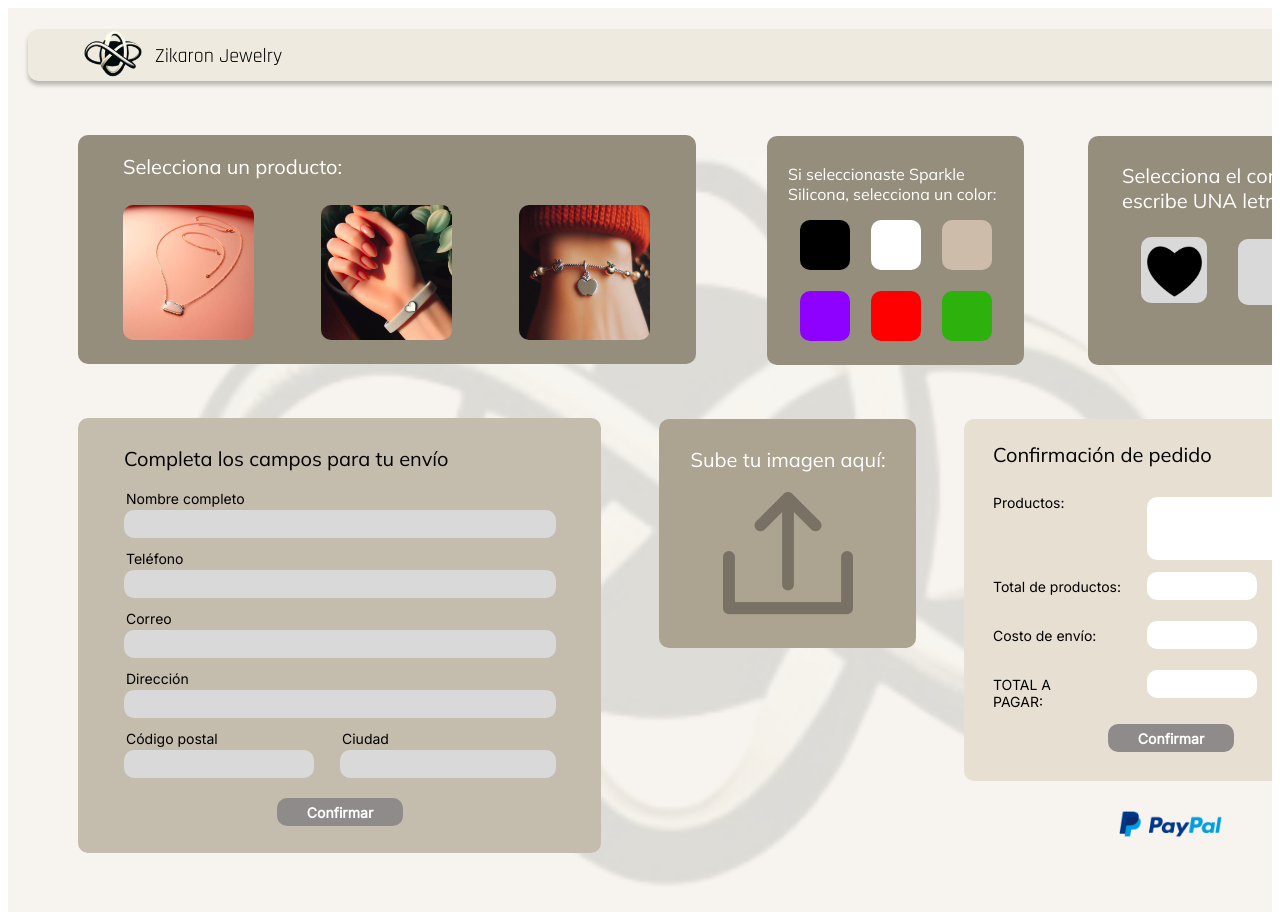
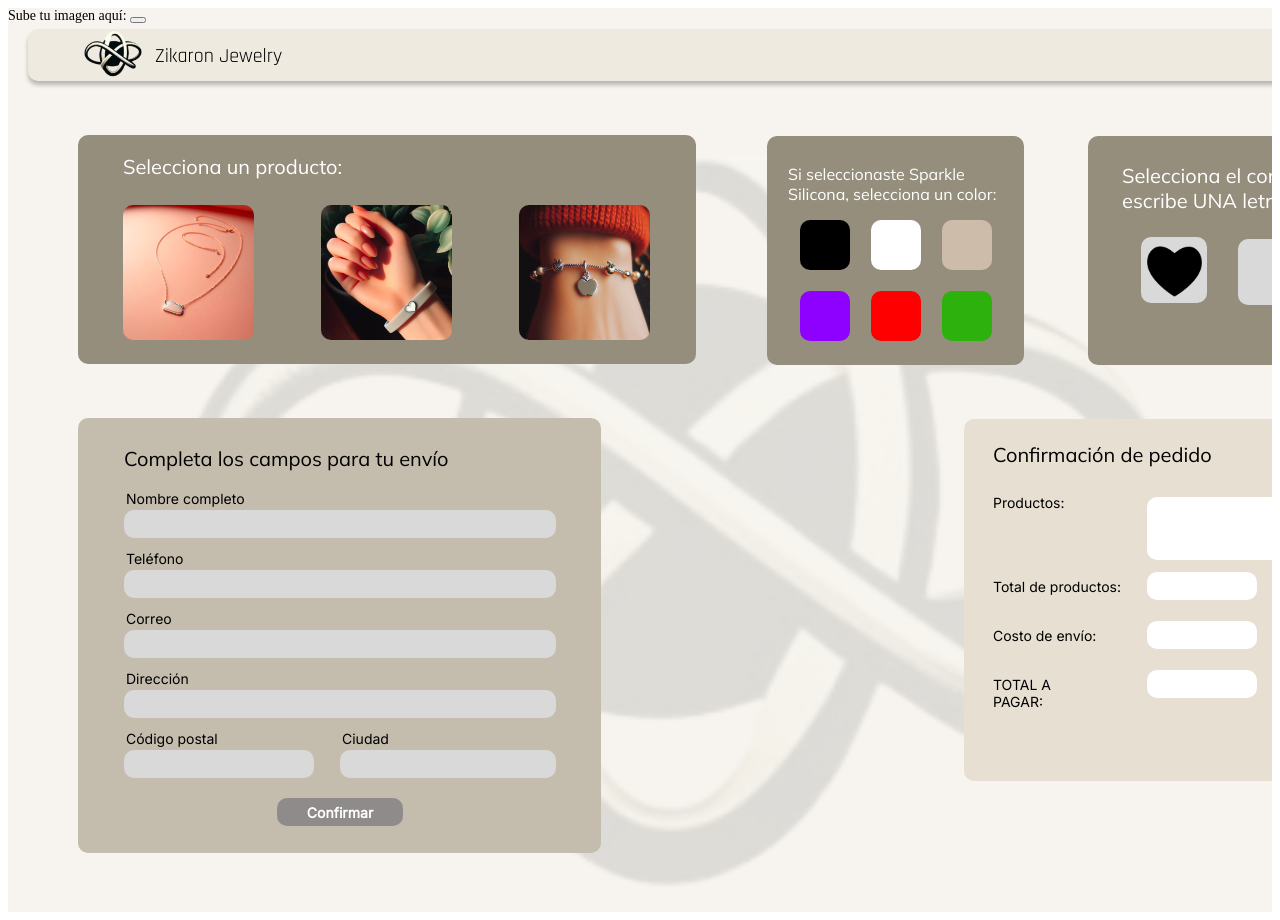
Before and after one commit to mafervm/ZikaronJewelry, a plain HTML site: page shop.html in a window 1280 px wide. Drawn offline with Linux system fonts and the light colour scheme.

Commit message:
upload shop

```diff
--- a/css/shop.css
+++ b/css/shop.css
@@ -793,45 +793,3 @@
     border: none;
     cursor: pointer;
   }
-  .upload_datos {
-    width: 257px;
-    height: 229px;
-    background: rgba(172,163,144,1);
-    opacity: 1;
-    position: absolute;
-    top: 411px;
-    left: 651px;
-    border-top-left-radius: 10px;
-    border-top-right-radius: 10px;
-    border-bottom-left-radius: 10px;
-    border-bottom-right-radius: 10px;
-    overflow: hidden;
-  }
-
-  .imagen {
-    width: 216px;
-    color: rgba(255,255,255,1);
-    position: absolute;
-    top: 439px;
-    left: 672px;
-    font-family: Mulish;
-    font-weight: ExtraBold;
-    font-size: 20px;
-    opacity: 1;
-    text-align: center;
-  }
-  .upload {
-    width: 130px;
-    height: 130px;
-    background: url("../images/upload.png");
-    background-repeat: no-repeat;
-    background-position: center center;
-    background-size: cover;
-    opacity: 0.3;
-    position: absolute;
-    top: 480px;
-    left: 715px;
-    overflow: hidden;
-    border: none;
-    cursor: pointer;
-}
--- a/shop.html
+++ b/shop.html
@@ -80,11 +80,4 @@
             Confirmar
         </button>
 
-        <button class="boton_confirmar2">
-            Confirmar
-        </button>
-
-        <button class="paypal"></button>
-    </div>
-</body>
-</html>
+        <button clas
```
